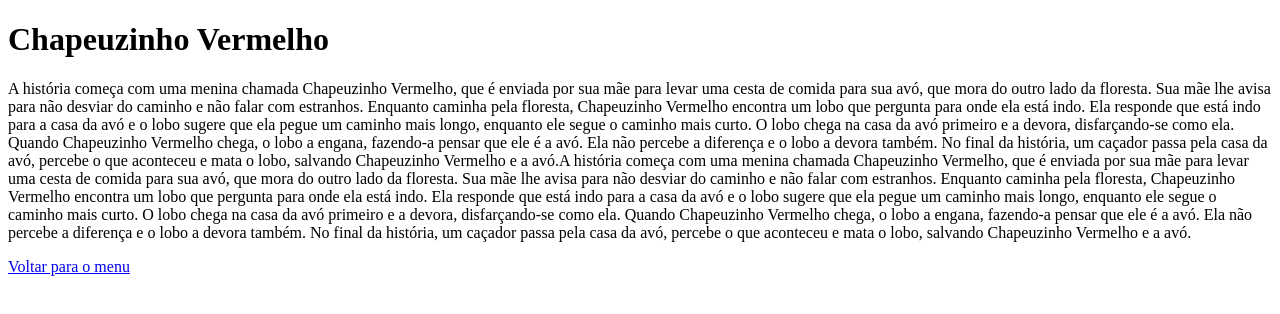
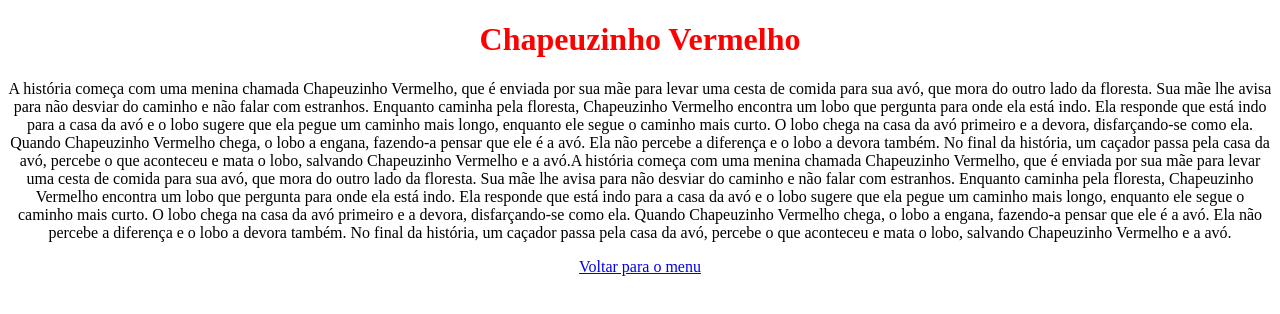
Before and after one commit to Leovical/siteHistoria, a plain HTML site: page historinha.html in a window 1280 px wide. Drawn offline with Linux system fonts and the light colour scheme.

Commit message:
ajustes no html e finalização o css

```diff
--- a/historinha.html
+++ b/historinha.html
@@ -1,10 +1,10 @@
 <!DOCTYPE html>
 <html lang="en">
-
+<link rel="stylesheet" href="style_2.css">
 <head>
     <meta charset="UTF-8">
     <meta name="viewport" content="width=device-width, initial-scale=1.0">
-    <title>Document</title>
+    <title>Historinha</title>
 </head>
 
 <body>
--- a/style_1.css
+++ b/style_1.css
@@ -0,0 +1,7 @@
+body{
+    text-align: center;
+}
+
+body p{
+   color: brown;
+}
--- a/style_2.css
+++ b/style_2.css
@@ -0,0 +1,8 @@
+body{
+    text-align: center;
+    height: 100%;
+}
+
+body h1{
+    color: red;
+}
```
Also changed, not shown: index.html (+2 -1 lines).
